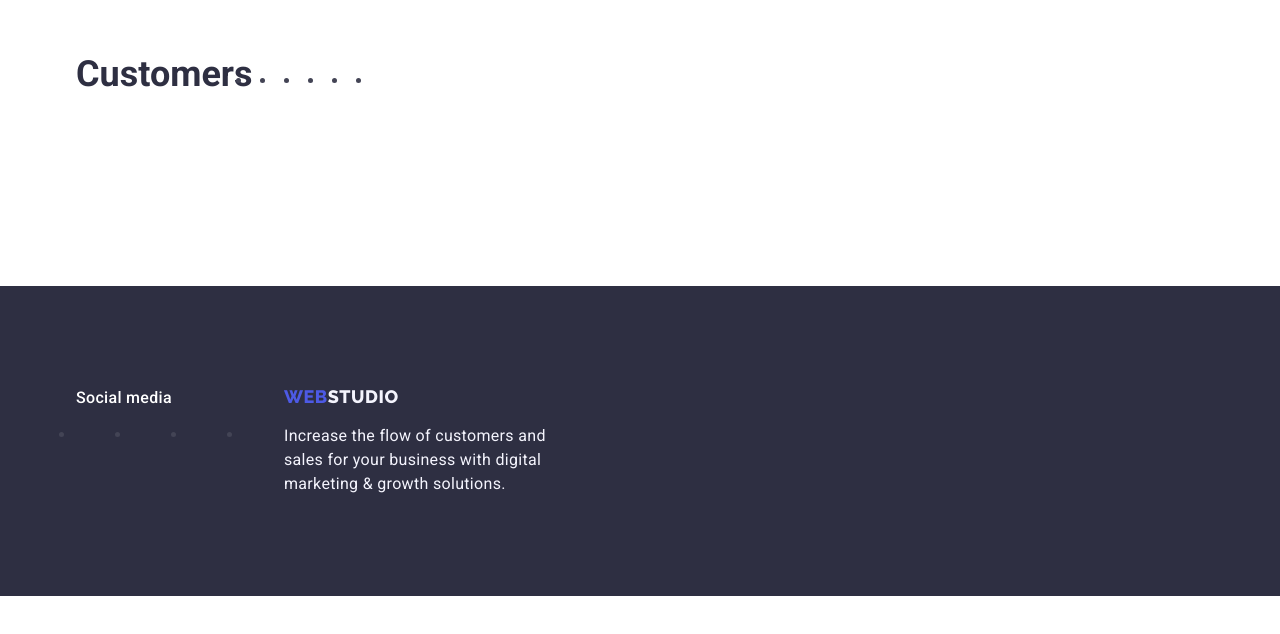
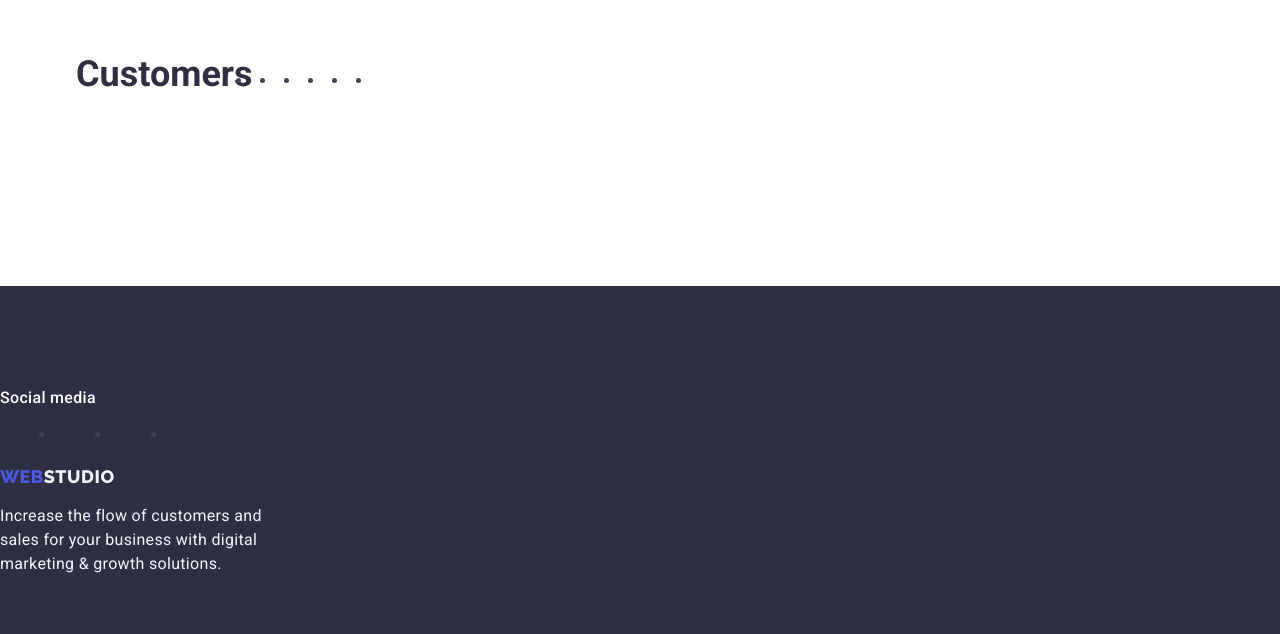
Before and after one commit to tatyanaskoryk/goit-markup-hwork-04, a plain HTML site: page index.html in a window 1280 px wide. Shown: the part 2463-3097 px from the top of the page. Before the commit the page ends 3059 px from the top, so only its background shows below. Drawn offline with nearby package versions, Linux system fonts and the light colour scheme.

Commit message:
add footer morning

```diff
--- a/css/styles.css
+++ b/css/styles.css
@@ -365,7 +365,7 @@ height: 88px;
 }
 
 
-.footer-container-webstudio{
+.footer-social{
     margin-right: 120px;
 
 }
@@ -385,7 +385,7 @@ height: 88px;
 
 .footer-social-item{
     width: 40px;
-    height: 40px ;
+    height: 40px;
 }
 
 .footer-link {
--- a/index.html
+++ b/index.html
@@ -214,7 +214,7 @@
     </main>
 
    <footer class="footer">
-    <div class="container footer-container">
+    <!-- <div class="container footer-container"> -->
       <div class="footer-social">
         <p class="footer-social-text">Social media</p>
         <ul class="footer-social-list">
@@ -231,7 +231,7 @@
         marketing & growth solutions.
       </p>
       </div>
-      </div>
+      <!-- </div> -->
     </footer>
   </body>
 </html>
```
